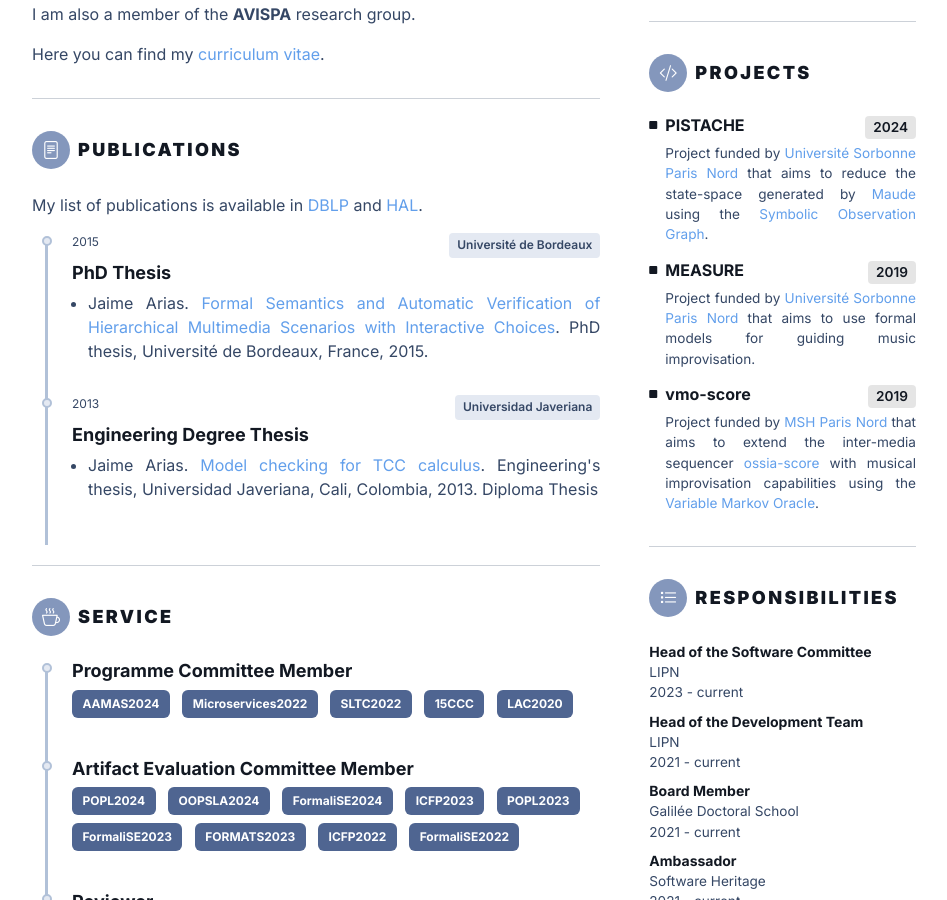
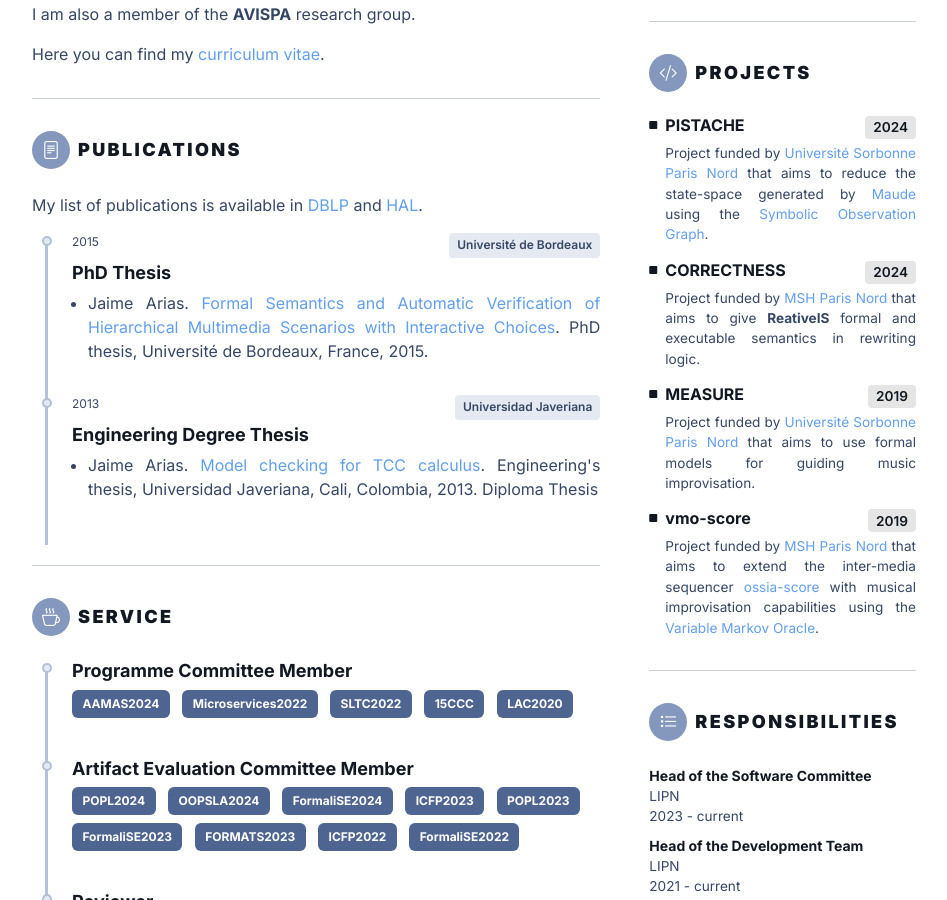
Before and after one commit to himito/himito.github.io, a Jekyll site: the page built from index.md, in a window 1280 px wide and 900 px high, scrolled down 792 px. Shown: the whole window, without its empty margins (166-1113 px from the left). Built offline with Jekyll 4.4.1, drawn with Linux system fonts in a browser that asks for light colours; nearby versions of some CDN libraries; some web fonts are replaced; library files that are not in the unit come from our copies.

Commit message:
feat: add CORRECTNESS project and linkedin link

```diff
--- a/_config.yml
+++ b/_config.yml
@@ -5,6 +5,7 @@
 timezone: Europe/Paris
 encoding: utf-8
 baseurl: ""
+# url: "/" # for development
 url: "https://www.jaime-arias.fr"
 
 # Build settings
--- a/_data/projects.yml
+++ b/_data/projects.yml
@@ -1,3 +1,10 @@
+- title: "CORRECTNESS"
+  year: 2024
+  description: |
+    Project funded by <a href="https://www.mshparisnord.fr/" target="_blank">MSH
+    Paris Nord</a> that aims to give <strong>ReativeIS</strong> formal and
+    executable semantics in rewriting logic.
+
 - title: "PISTACHE"
   year: 2024
   description: |
--- a/_data/social.yml
+++ b/_data/social.yml
@@ -29,3 +29,7 @@
 - name: "twitter"
   url: "http://twitter.com/himiteins"
   icon: "fa-brands fa-twitter"
+
+- name: "linkedin"
+  url: "https://www.linkedin.com/in/jaime-arias-almeida-2a24182a0"
+  icon: "fa-brands fa-linkedin-in"
```
